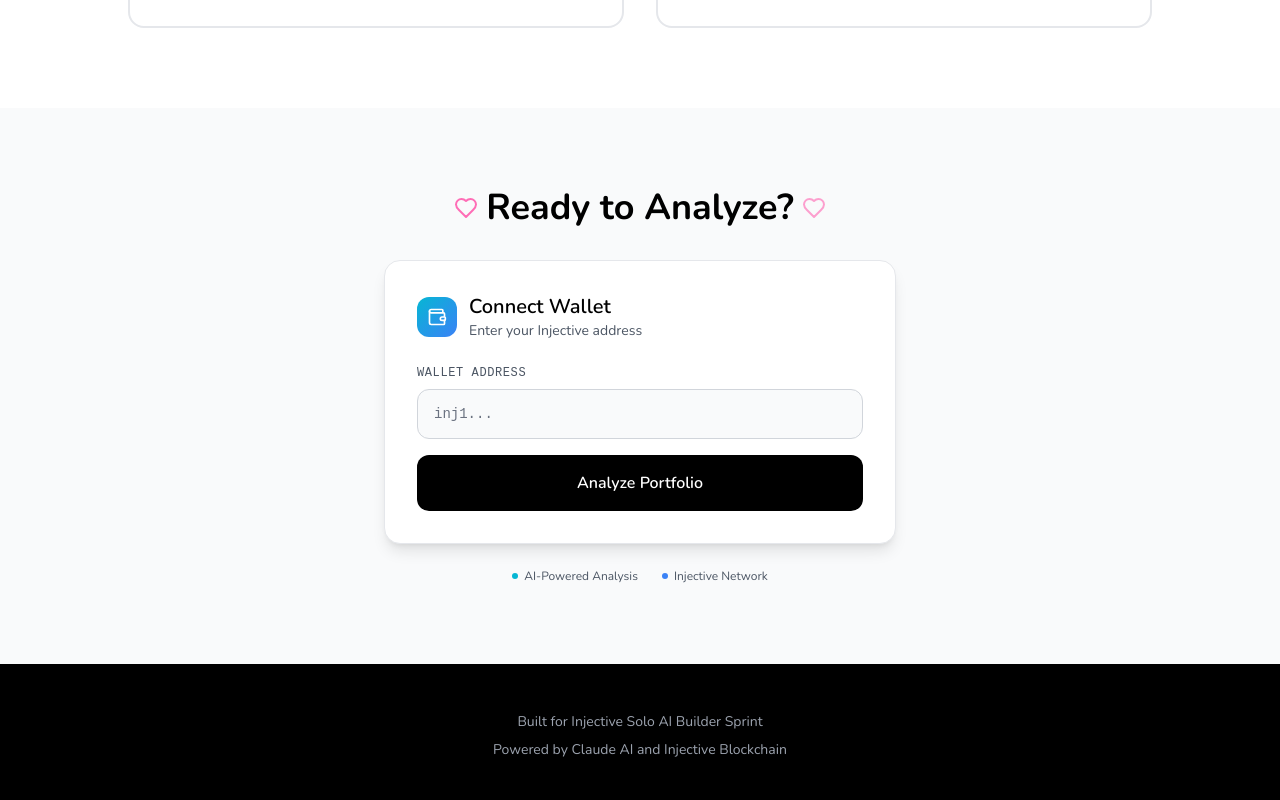
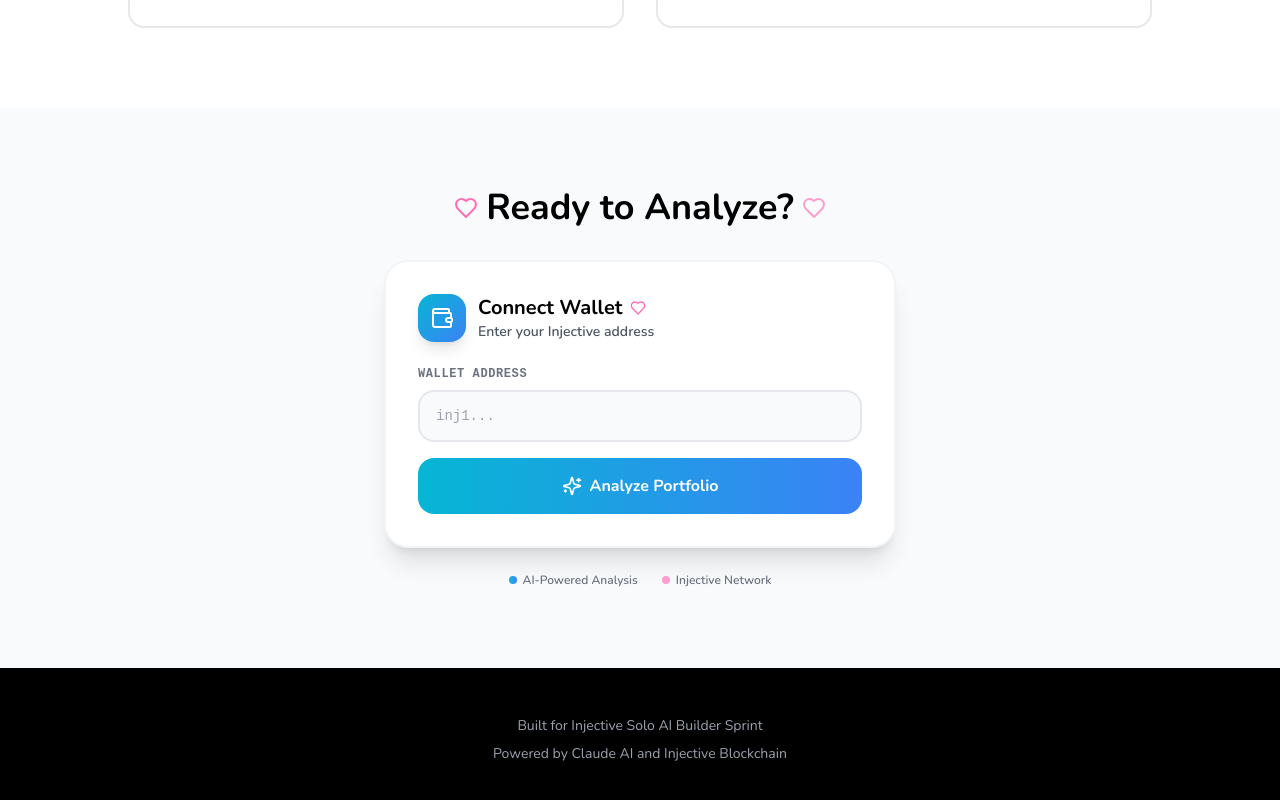
Before and after one commit to thesithunyein/injective-ai-portfolio-agent, a Next.js app: page / in a window 1280 px wide. Shown: the part 1521-2321 px from the top of the page. Built offline with nearby package versions, Linux system fonts and the light colour scheme.

Commit message:
Design: Cute WalletConnect with rounded-3xl card, gradient button, sparkles icon, and pulsing indicators

```diff
--- a/src/components/WalletConnect.tsx
+++ b/src/components/WalletConnect.tsx
@@ -3,7 +3,7 @@
 import { useState } from 'react'
 import { useAppStore } from '@/lib/store'
 import { validateInjectiveAddress } from '@/lib/injective'
-import { Wallet } from 'lucide-react'
+import { Wallet, Sparkles, Heart } from 'lucide-react'
 
 export const WalletConnect = () => {
   const [input, setInput] = useState('')
@@ -26,20 +26,23 @@ export const WalletConnect = () => {
 
   return (
     <div className="w-full max-w-lg mx-auto">
-      <div className="bg-white border border-gray-200 rounded-2xl p-8 shadow-lg">
+      <div className="bg-white border-2 border-gray-100 rounded-3xl p-8 shadow-xl hover:shadow-2xl transition-all">
         <div className="flex items-center gap-3 mb-6">
-          <div className="w-10 h-10 rounded-xl bg-gradient-to-br from-primary to-secondary flex items-center justify-center">
-            <Wallet className="w-5 h-5 text-white" />
+          <div className="w-12 h-12 rounded-2xl bg-gradient-to-br from-primary to-secondary flex items-center justify-center shadow-lg">
+            <Wallet className="w-6 h-6 text-white" />
           </div>
           <div>
-            <h2 className="text-xl font-semibold text-black">Connect Wallet</h2>
-            <p className="text-gray-600 text-sm">Enter your Injective address</p>
+            <div className="flex items-center gap-2">
+              <h2 className="text-xl font-bold text-black">Connect Wallet</h2>
+              <Heart className="w-4 h-4 text-cute-dark animate-pulse" />
+            </div>
+            <p className="text-gray-600 text-sm font-semibold">Enter your Injective address</p>
           </div>
         </div>
 
         <div className="space-y-4">
           <div>
-            <label className="block text-xs font-mono text-gray-600 uppercase tracking-wider mb-2">
+            <label className="block text-xs font-mono text-gray-500 uppercase tracking-wider mb-2 font-semibold">
               Wallet Address
             </label>
             <input
@@ -48,26 +51,27 @@ export const WalletConnect = () => {
               onChange={(e) => setInput(e.target.value)}
               onKeyPress={(e) => e.key === 'Enter' && handleConnect()}
               placeholder="inj1..."
-              className="w-full px-4 py-3.5 bg-gray-50 border border-gray-300 rounded-xl text-black placeholder-gray-500 focus:outline-none focus:border-primary focus:ring-2 focus:ring-primary/20 transition-all font-mono text-sm"
+              className="w-full px-4 py-3.5 bg-gray-50 border-2 border-gray-200 rounded-2xl text-black placeholder-gray-400 focus:outline-none focus:border-primary focus:ring-2 focus:ring-primary/20 transition-all font-mono text-sm"
             />
           </div>
 
           <button
             onClick={handleConnect}
-            className="w-full px-6 py-4 bg-black text-white font-semibold rounded-xl hover:bg-gray-800 transition-all transform hover:scale-[1.02] active:scale-[0.98]"
+            className="w-full px-6 py-4 bg-gradient-to-r from-primary to-secondary text-white font-bold rounded-2xl hover:shadow-lg transition-all transform hover:scale-[1.02] active:scale-[0.98] flex items-center justify-center gap-2"
           >
+            <Sparkles className="w-5 h-5" />
             Analyze Portfolio
           </button>
         </div>
       </div>
 
-      <div className="mt-6 flex items-center justify-center gap-6 text-xs text-gray-600">
+      <div className="mt-6 flex items-center justify-center gap-6 text-xs text-gray-500 font-semibold">
         <span className="flex items-center gap-1.5">
-          <div className="w-1.5 h-1.5 rounded-full bg-primary" />
+          <div className="w-2 h-2 rounded-full bg-gradient-to-r from-primary to-secondary animate-pulse" />
           AI-Powered Analysis
         </span>
         <span className="flex items-center gap-1.5">
-          <div className="w-1.5 h-1.5 rounded-full bg-secondary" />
+          <div className="w-2 h-2 rounded-full bg-cute-dark animate-pulse" style={{ animationDelay: '0.5s' }} />
           Injective Network
         </span>
       </div>
```
